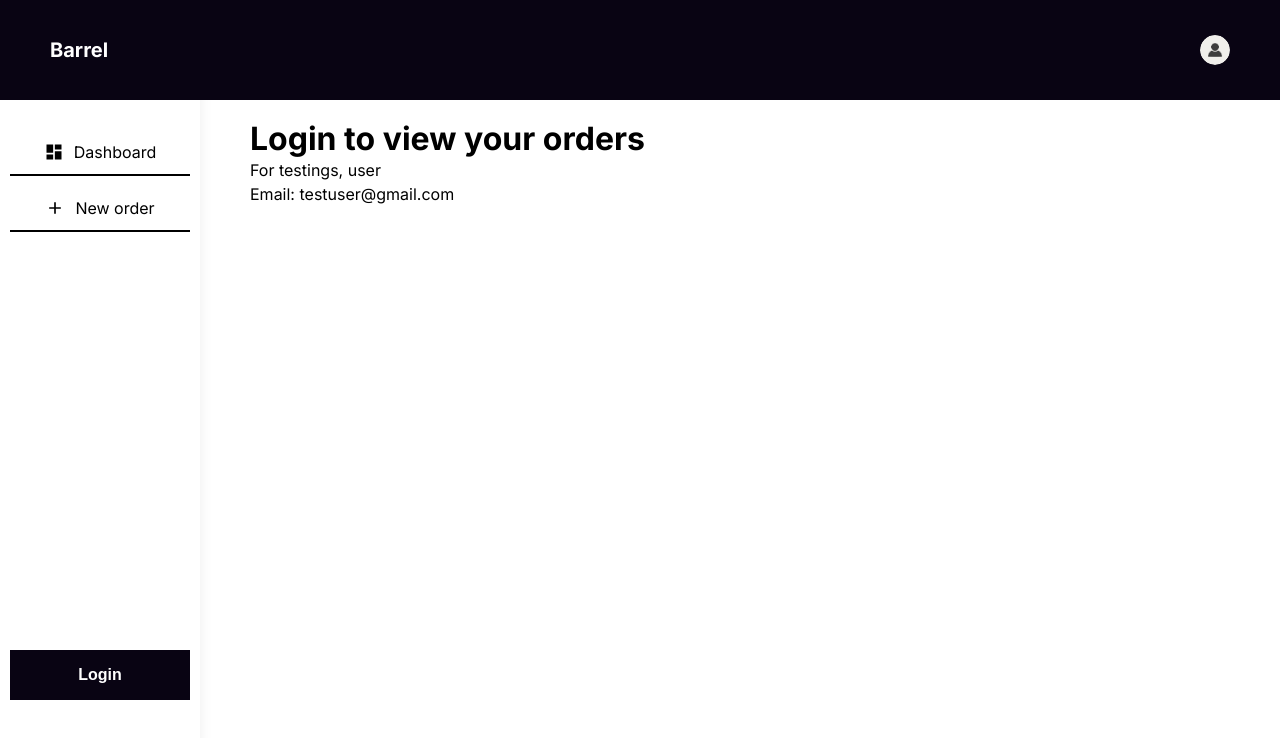
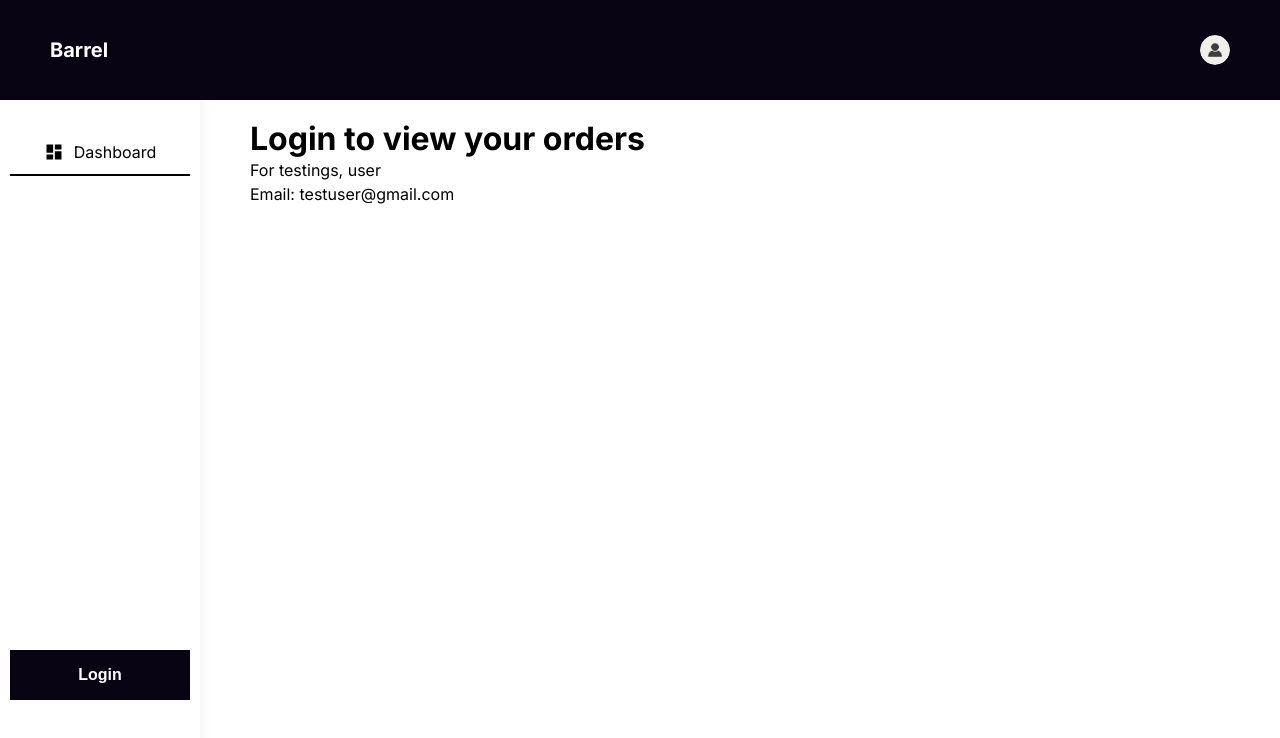
Before and after one commit to SixtusOnyedibe/procurement-automation-app, a Next.js app in the folder frontend/: page /dashboard in a window 1280 px wide. Shown: the top 738 px of the page. Built offline with nearby package versions, Linux system fonts and the light colour scheme.

Commit message:
Bug fix - only render sections when there's a user

```diff
--- a/frontend/app/order/[orderId]/edit/page.tsx
+++ b/frontend/app/order/[orderId]/edit/page.tsx
@@ -3,7 +3,7 @@ import { useEffect, useState } from 'react';
 import styled from 'styled-components';
 import userStore from '../../../../lib/store';
 import useOrder from '../../../../hooks/use-order';
-import { Order, Product } from '../../../../types/order.type';
+import { Product } from '../../../../types/order.type';
 
 export default function EditOrderPage({
   params,
--- a/frontend/components/layout/side-bar.tsx
+++ b/frontend/components/layout/side-bar.tsx
@@ -18,6 +18,8 @@ export default function SideBar() {
           </li>
         </Link>
         <hr />
+        {user && (
+          <>
             <Link href='/order/create'>
               <li>
                 <MdOutlineAdd className='new-order-icon' />
@@ -25,6 +27,8 @@ export default function SideBar() {
               </li>
             </Link>
             <hr />
+          </>
+        )}
         {user ? (
           <div className='log-out-btn-container'>
             <button className='log-out-btn' onClick={() => setUser(null)}>
--- a/frontend/components/order/purchase-details.tsx
+++ b/frontend/components/order/purchase-details.tsx
@@ -25,7 +25,7 @@ export default function PurchaseDetails() {
 
   return (
     <MainWrapper>
-      {orders ? (
+      {user && orders ? (
         <div className='order-container'>
           <ul className='orders-row'>
             <p>Order ID</p>
```
Also changed, not shown: 1 other file (tests, documents, lock files or other folders). Lines whose indentation alone changed are shown as unchanged.
